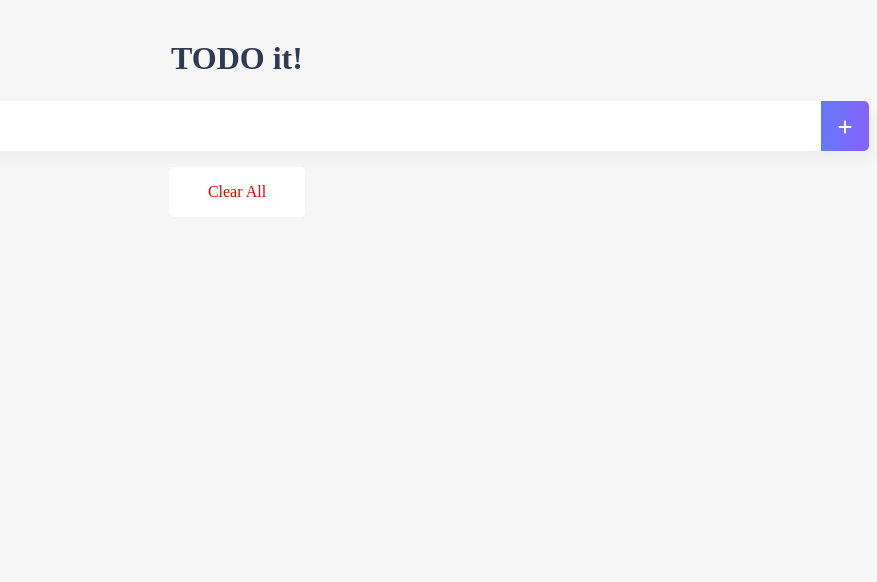
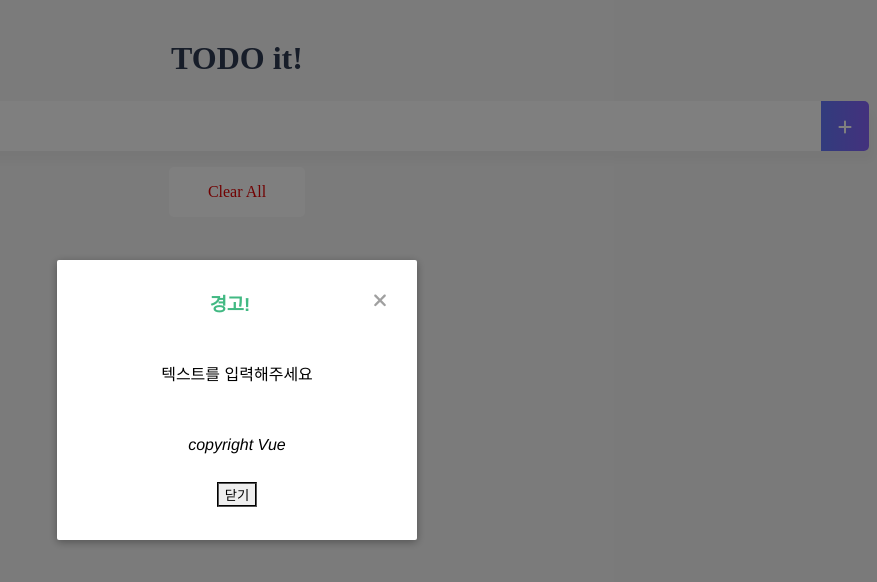
Before and after one commit to marong0309/vue-intermediate-2, a Vue app in the folder vue-todo/: page / in a window 1280 px wide. Both pictures are taken after a click on the element 1248 px from the left and 126 px from the top of the page. Shown: the top 582 px of the page, without its empty margins (403-1280 px from the left). Built offline with nearby package versions, Linux system fonts and the light colour scheme; the HTML template or start-up script is replaced by a standard one.

Commit message:
todoList Modal

```diff
--- a/vue-todo/src/App.vue
+++ b/vue-todo/src/App.vue
@@ -34,7 +34,7 @@ export default {
   },
   methods: {
     addOneItem: function (todoItem) {
-      var obj = { completed: false, item: todoItem };
+      const obj = { completed: false, item: todoItem };
       localStorage.setItem(todoItem, JSON.stringify(obj));
       this.todoItems.push(obj);
     },
@@ -59,7 +59,8 @@ export default {
   },
   created: function () {
     if (localStorage.length > 0) {
-      for (var i = 0; i < localStorage.length; i++) {
+      // 반복문은 let으로 값을 바꿔서 쓰니까
+      for (let i = 0; i < localStorage.length; i++) {
         if (localStorage.key(i) !== "loglevel:webpack-dev-server") {
           this.todoItems.push(
             JSON.parse(localStorage.getItem(localStorage.key(i)))
--- a/vue-todo/src/components/TodoInput.vue
+++ b/vue-todo/src/components/TodoInput.vue
@@ -5,14 +5,27 @@
     <span class="addContainer" @click="addTodo">
       <font-awesome-icon icon="fas fa-plus" class="addBtn" />
     </span>
+      <AlertModal v-if="showModal" @close="showModal = false">
+        <h3 slot="header" class="modalHeaderWrap">경고!
+          <font-awesome-icon icon="fas fa-times" class="closeModalBtn" @click="showModal = false" />
+        </h3>
+        <p slot="body">텍스트를 입력해주세요</p>
+        <div slot="footer">
+          <i class="footerText">copyright Vue</i>
+          <button @click="showModal = false">닫기</button>
+          </div>
+      </AlertModal>
   </div>
 </template>
 
 <script>
+import AlertModal from './common/AlertModal.vue'
+
 export default {
   data() {
     return {
       newTodoItem: "",
+      showModal: false
     };
   },
   methods: {
@@ -20,12 +33,17 @@ export default {
       if (this.newTodoItem !== "") {
         this.$emit("addTodoItem", this.newTodoItem);
         this.clearInput();
+      } else {
+        this.showModal = !this.showModal;
       }
     },
     clearInput: function () {
       this.newTodoItem = "";
     },
   },
+  components:{
+    AlertModal: AlertModal,
+  }
 };
 </script>
 
@@ -56,4 +74,18 @@ input:focus {
   color: white;
   vertical-align: middle;
 }
+.modalHeaderWrap{
+  width: 100%;
+  overflow: hidden;
+}
+.closeModalBtn{
+  color: rgb(160, 160, 160);
+  cursor: pointer;
+  float: right;
+  vertical-align: middle;
+  margin-top: 11px;
+}
+.footerText{
+  display: block;
+}
 </style>
--- a/vue-todo/src/components/TodoList.vue
+++ b/vue-todo/src/components/TodoList.vue
@@ -1,6 +1,6 @@
 <template>
   <div>
-    <ul>
+    <transition-group name="list" tag="ul">
       <li
         v-for="(todoItem, index) in propsdata"
         :key="todoItem.item"
@@ -22,7 +22,7 @@
         </span>
         <!-- <button @click="removeItem"></button> -->
       </li>
-    </ul>
+    </transition-group>
   </div>
 </template>
 
@@ -75,4 +75,11 @@ li {
   margin-left: auto;
   color: #de4343;
 }
+.list-enter-active, .list-leave-active {
+  transition: all 0.5s;
+}
+.list-enter, .list-leave-to {
+  opacity: 0;
+  transform: translateY(-10px);
+}
 </style>
--- /dev/null
+++ b/vue-todo/src/components/common/AlertModal.vue
@@ -0,0 +1,100 @@
+<template>
+  <transition name="modal">
+    <div class="modal-mask">
+      <div class="modal-wrapper">
+        <div class="modal-container">
+          <!-- Modal 헤더 -->
+          <div class="modal-header">
+            <slot name="header">
+            </slot>
+          </div>
+          <!-- Modal 바디 -->
+          <div class="modal-body">
+            <slot name="body">
+            </slot>
+          </div>
+          <!-- Modal 푸터 -->
+          <div class="modal-footer">
+            <slot name="footer">
+              <button class="modal-default-button" @click="$emit('close')">
+                OK
+              </button>
+            </slot>
+          </div>
+        </div>
+      </div>
+    </div>
+  </transition>
+</template>
+
+<script>
+export default {
+
+}
+</script>
+
+<style>
+  .modal-mask {
+  position: fixed;
+  z-index: 9998;
+  top: 0;
+  left: 0;
+  width: 100%;
+  height: 100%;
+  background-color: rgba(0, 0, 0, .5);
+  display: table;
+  transition: opacity .3s ease;
+}
+
+.modal-wrapper {
+  display: table-cell;
+  vertical-align: middle;
+}
+
+.modal-container {
+  width: 300px;
+  margin: 0px auto;
+  padding: 20px 30px;
+  background-color: #fff;
+  border-radius: 2px;
+  box-shadow: 0 2px 8px rgba(0, 0, 0, .33);
+  transition: all .3s ease;
+  font-family: Helvetica, Arial, sans-serif;
+}
+
+.modal-header h3 {
+  margin-top: 0;
+  color: #42b983;
+}
+
+.modal-body {
+  margin: 20px 0;
+}
+
+.modal-default-button {
+  float: right;
+}
+
+/*
+ * The following styles are auto-applied to elements with
+ * transition="modal" when their visibility is toggled
+ * by Vue.js.
+ *
+ * You can easily play with the modal transition by editing
+ * these styles.
+ */
+
+.modal-enter {
+  opacity: 0;
+}
+
+.modal-leave-active {
+  opacity: 0;
+}
+
+.modal-enter .modal-container,
+.modal-leave-active .modal-container {
+  -webkit-transform: scale(1.1);
+  transform: scale(1.1);
+}
+</style>
--- a/vue-todo/src/main.js
+++ b/vue-todo/src/main.js
@@ -1,10 +1,10 @@
 import Vue from 'vue'
 import App from './App.vue'
 import { library } from '@fortawesome/fontawesome-svg-core'
-import { faPlus, faTrashAlt, faCheck } from '@fortawesome/free-solid-svg-icons'
+import { faPlus, faTrashAlt, faCheck, faTimes } from '@fortawesome/free-solid-svg-icons'
 import { FontAwesomeIcon } from '@fortawesome/vue-fontawesome'
 
-library.add(faPlus, faTrashAlt, faCheck)
+library.add(faPlus, faTrashAlt, faCheck, faTimes)
 
 Vue.component('font-awesome-icon', FontAwesomeIcon)
 
```
